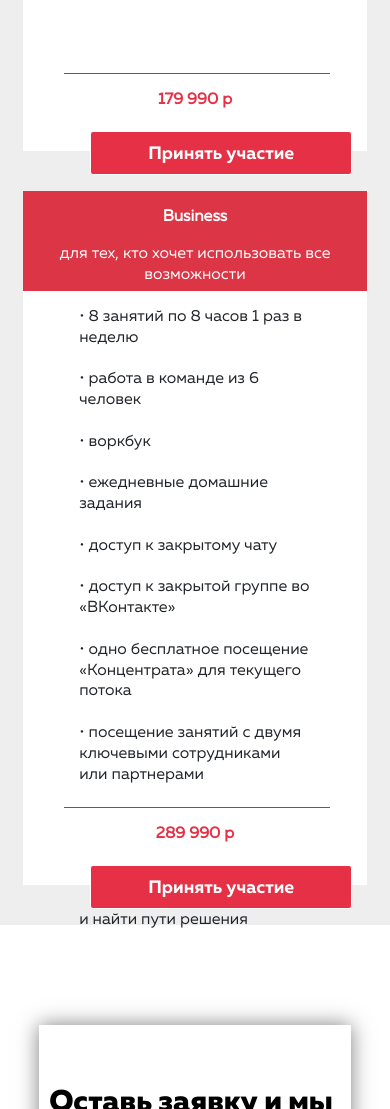
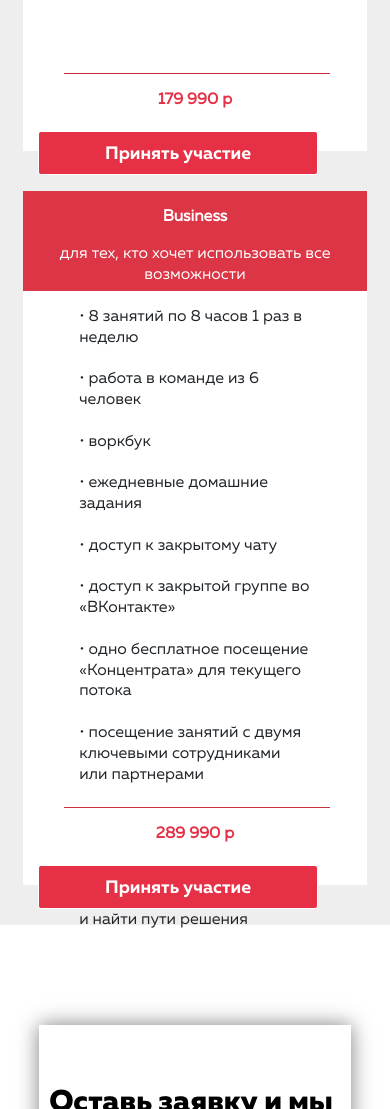
Before and after one commit to DEMENT0R/like-scaling, a plain HTML site: page index.html in a window 390 px wide. Shown: the part 9140-10249 px from the top of the page. Drawn offline with nearby package versions, Linux system fonts and the light colour scheme; files that its build step writes are made by us from their sources.

Commit message:
Update index.html

```diff
--- a/index.html
+++ b/index.html
@@ -543,7 +543,7 @@
             <p class="text-red text-center bold">179 990 р</p>
           </div>
           <div class="col-12 bg-half-white mb-3">
-            <a href="#" class="col-10 offset-2 button button-white mt-1">Принять участие</a>
+            <a href="#" class="col-12 col-md-10 offset-md-2 button button-white mt-1">Принять участие</a>
           </div>
         </div>
         <div class="col-12 col-md-5 offset-md-2 row m-0">
@@ -577,7 +577,7 @@
             <p class="text-red text-center bold">289 990 р</p>
           </div>
           <div class="col-12 bg-half-white mb-3">
-            <a href="#" class="col-10 offset-2 button button-white mt-1">Принять участие</a>
+            <a href="#" class="col-12 col-md-10 offset-md-2 button button-white mt-1">Принять участие</a>
           </div>
         </div>
   		</div>
```
